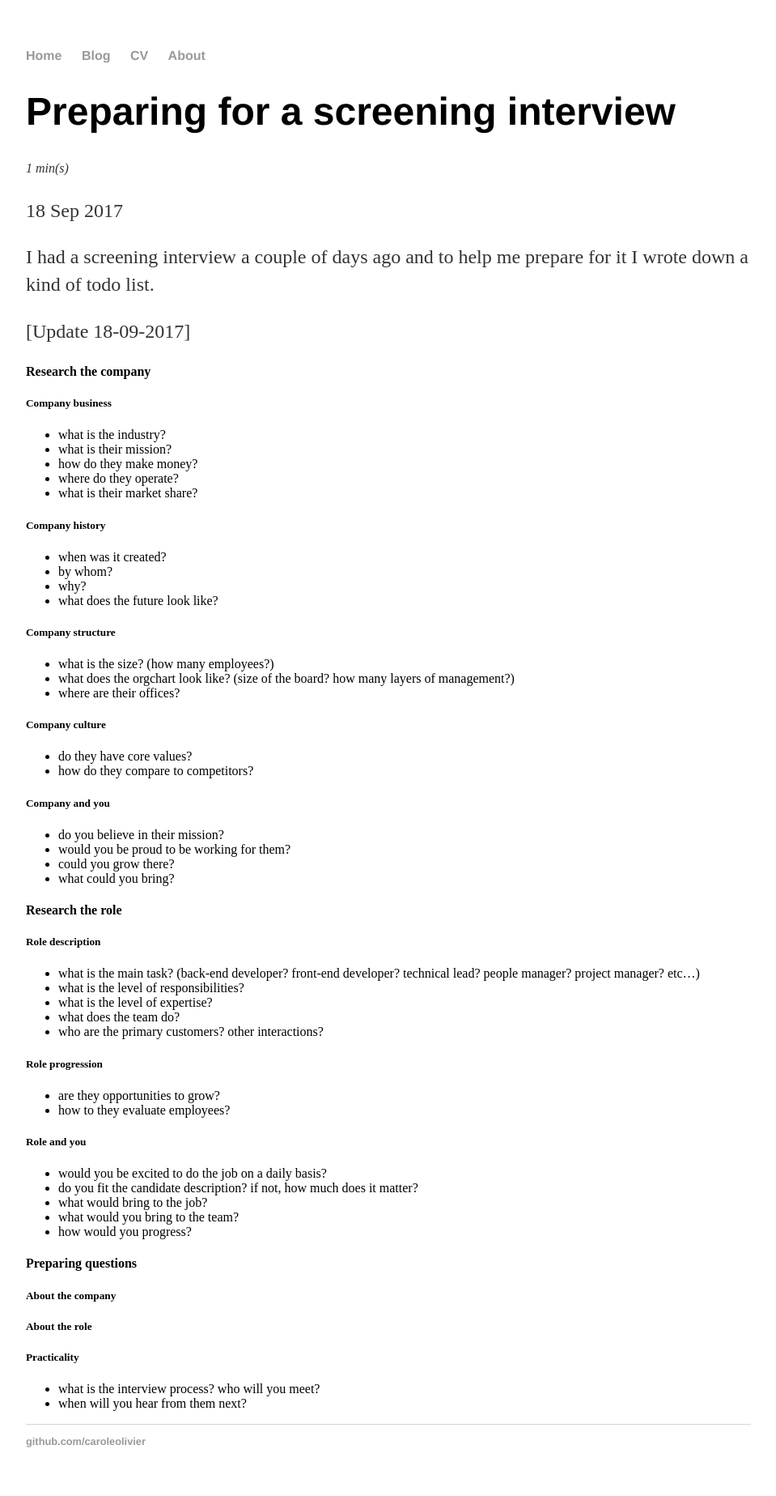
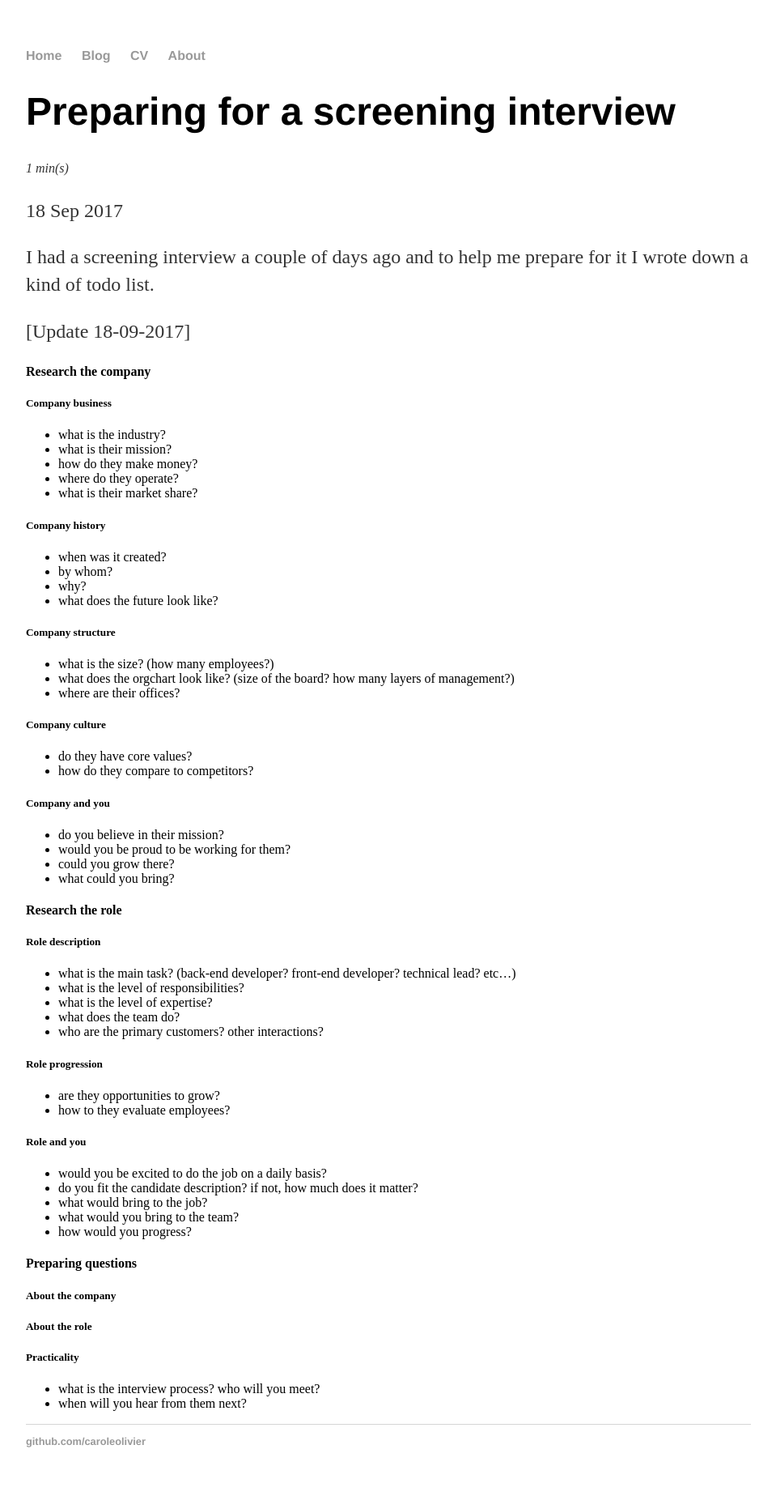
Before and after one commit to caroleolivier/caroleolivier.github.io, a Jekyll site: the page built from _posts/2017-09-18-preparing-for-a-screeing-interview.md, in a window 1280 px wide. Shown: the whole page at 81% size, without its empty margins (160-1119 px from the left). Built offline with Jekyll 4.4.1, drawn with Linux system fonts in a browser that asks for light colours.

Commit message:
Improve content

```diff
--- a/_posts/2017-09-18-preparing-for-a-screeing-interview.md
+++ b/_posts/2017-09-18-preparing-for-a-screeing-interview.md
@@ -41,7 +41,7 @@ I had a screening interview a couple of days ago and to help me prepare for it I
 #### Research the role
 
 ##### Role description
-* what is the main task? (back-end developer? front-end developer? technical lead? people manager? project manager? etc...)
+* what is the main task? (back-end developer? front-end developer? technical lead? etc...)
 * what is the level of responsibilities?
 * what is the level of expertise?
 * what does the team do?
```
